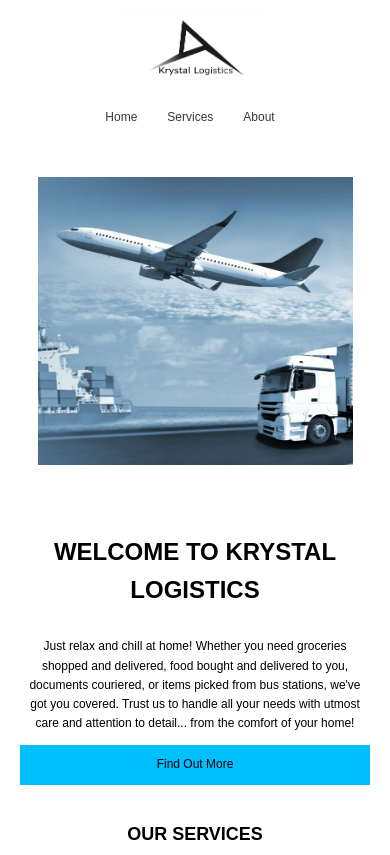
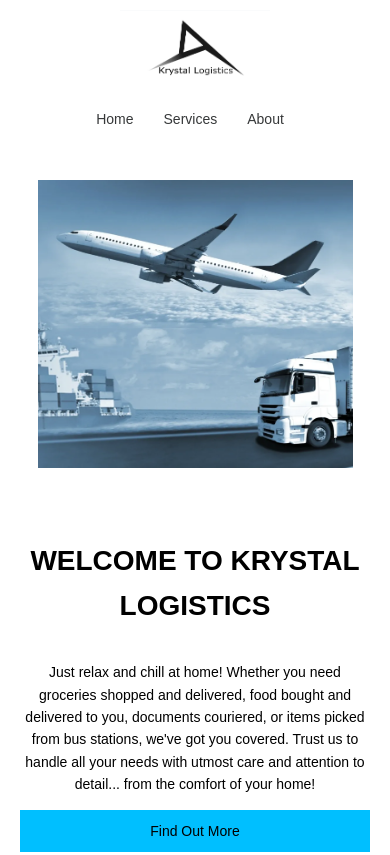
Before and after one commit to krystallogistics/welcome, a plain HTML site: page index.html in a window 390 px wide. Shown: the top 855 px of the page. Drawn offline with Linux system fonts and the light colour scheme.

Commit message:
Increased font sizes for mobile screens

```diff
--- a/about.css
+++ b/about.css
@@ -141,7 +141,7 @@ footer {
 /* Media Queries */
 @media (max-width: 768px) {
   body {
-    font-size: 12px; /* Adjust the font size for smaller screens */
+    font-size: 14px; /* Adjust the font size for smaller screens */
   }
 
   .container {
--- a/grocerycheckout.css
+++ b/grocerycheckout.css
@@ -122,7 +122,7 @@ footer {
 /* Mobile Responsiveness */
 @media (max-width: 768px) {
     body {
-        font-size: 12px; /* Adjust the font size for smaller screens */
+        font-size: 14px; /* Adjust the font size for smaller screens */
     }
 
     nav {
--- a/index.css
+++ b/index.css
@@ -223,7 +223,7 @@ footer {
 /* Mobile responsiveness */
 @media (max-width: 768px) {
     body {
-        font-size: 12px; /* Adjust the font size for smaller screens */
+        font-size: 14px; /* Adjust the font size for smaller screens */
     }
 
     .container {
--- a/services.css
+++ b/services.css
@@ -140,7 +140,7 @@ footer {
 /* Mobile responsiveness */
 @media (max-width: 768px) {
     body {
-        font-size: 12px; /* Adjust the font size for smaller screens */
+        font-size: 14x; /* Adjust the font size for smaller screens */
     }
 
     nav {
```
